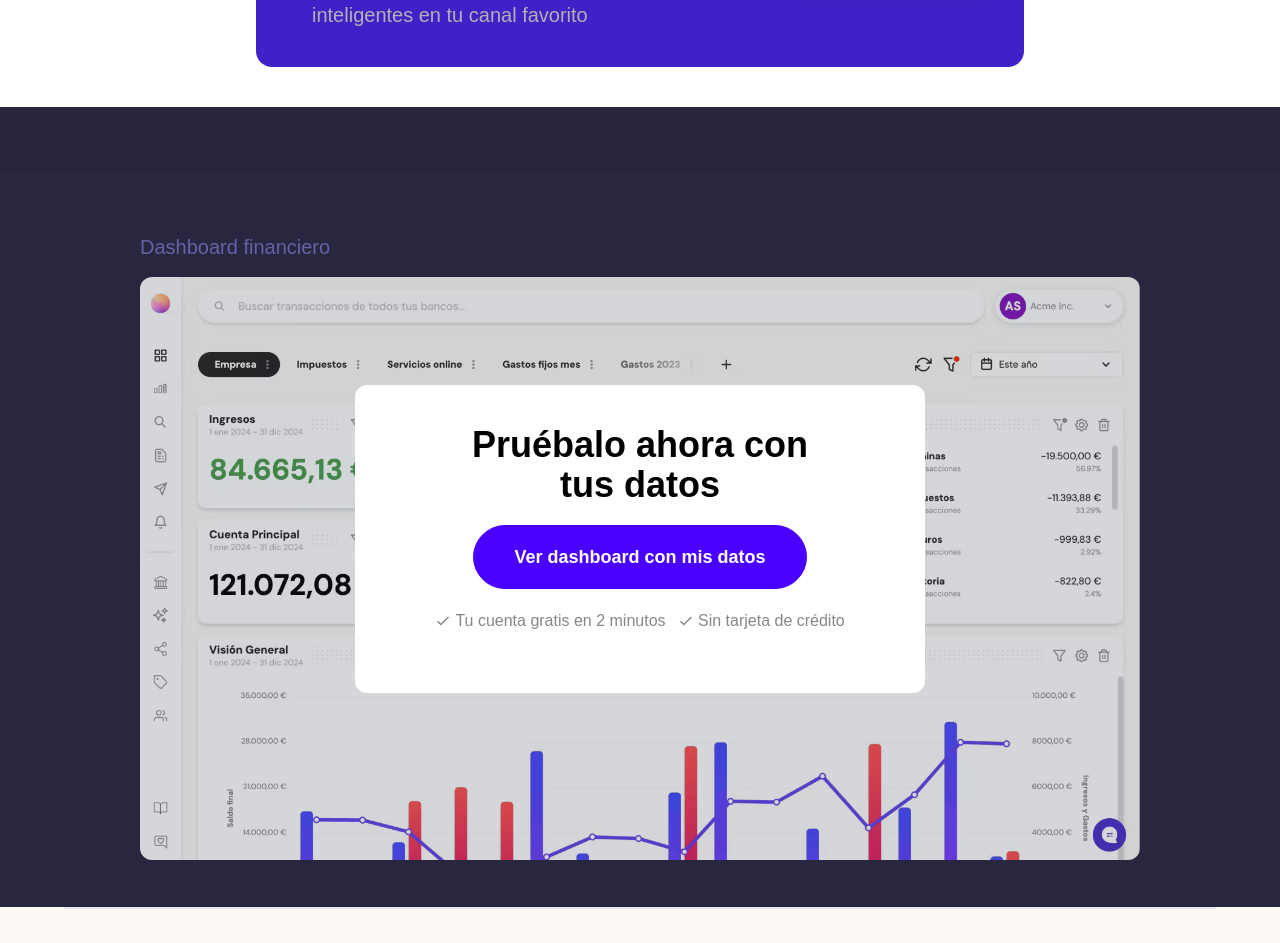
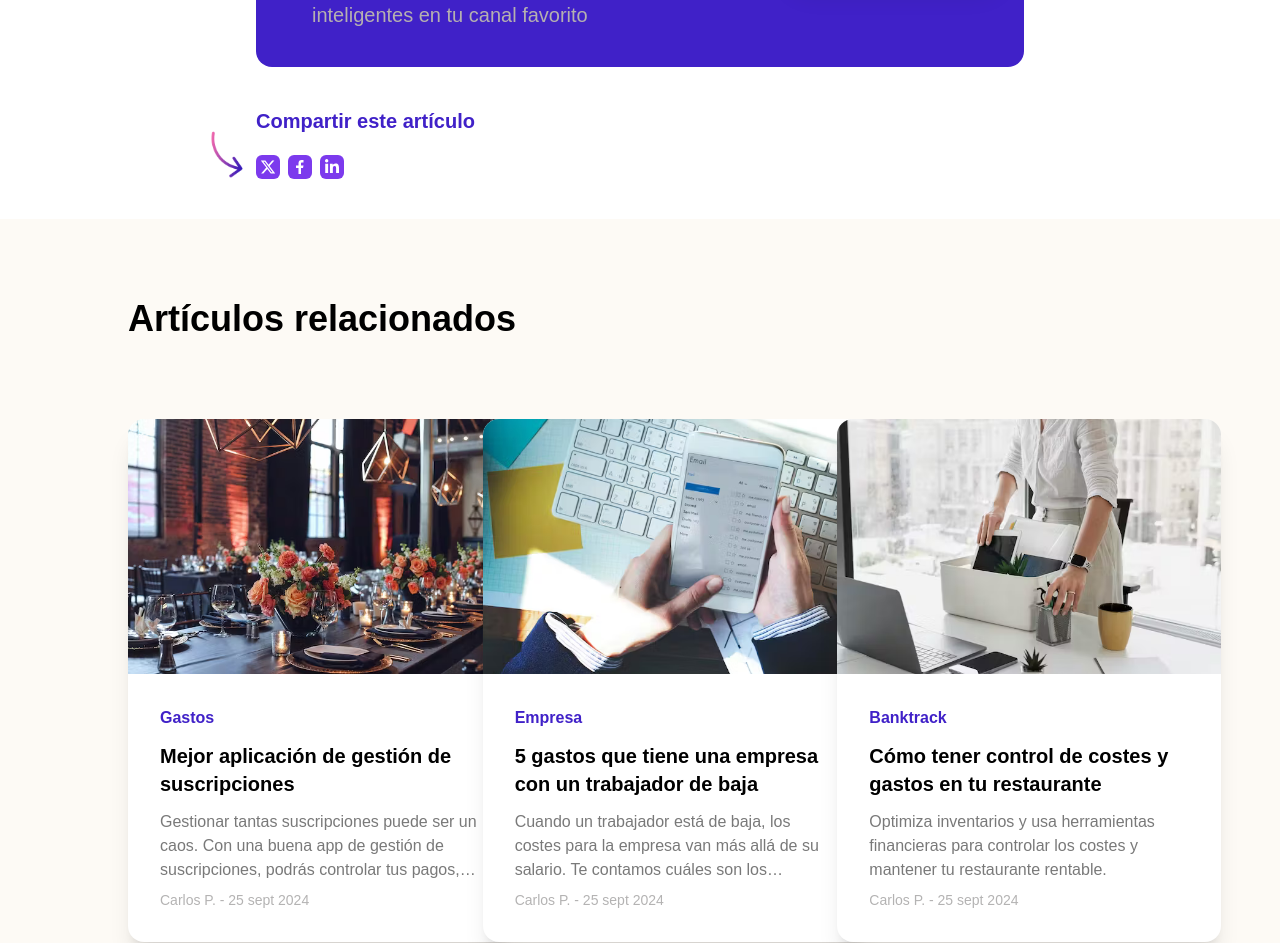
Before and after one commit to Shakib-Shajid/banktrack, a Next.js app: page /blog/1 in a window 1280 px wide. Shown: the part 5054-5997 px from the top of the page. Built offline with nearby package versions, Linux system fonts and the light colour scheme.

Commit message:
blog details page added

```diff
--- a/src/app/blog/[id]/page.jsx
+++ b/src/app/blog/[id]/page.jsx
@@ -2,6 +2,11 @@ import Data from '@/components/Data';
 import Image from 'next/image';
 import Link from 'next/link';
 import React from 'react';
+import { FaXTwitter } from "react-icons/fa6";
+import { LiaFacebookF } from "react-icons/lia";
+import { FaLinkedinIn } from "react-icons/fa6";
+
+
 
 const page = () => {
     return (
@@ -140,6 +145,76 @@ const page = () => {
                     <Link href="/registrarse"><button className='btn btn-lg bg-white rounded-full text-[#4021C8] shadow-xl'>Crear cuenta AHORA</button></Link>
                 </div>
 
+                <div className='text-xl my-10 relative'>
+                    <Image src="/arrow_1.png" width="50" height="50" alt="" className='absolute -left-14 top-5' />
+
+                    <h3 className='text-[#4021C8] font-bold mb-5'>Compartir este artículo</h3>
+                    <div className='flex gap-2 my-3'>
+                        <FaXTwitter className='bg-violet-600 text-white p-1 rounded-md text-2xl' />
+                        <LiaFacebookF className='bg-violet-600 text-white p-1 rounded-md text-2xl' />
+                        <FaLinkedinIn className='bg-violet-600 text-white p-1 rounded-md text-2xl' />
+                    </div>
+
+                </div>
+
+            </div>
+            <div className='bg-[#FDFAF5] py-20'>
+                <div className='w-[80%] mx-auto'>
+                    <h3 className='text-4xl font-bold'>Artículos relacionados</h3>
+
+                    <div className="grid grid-cols-1 md:grid-cols-2 lg:grid-cols-3 gap-10 mt-10 lg:mt-20 ">
+                        {/* 1st Card */}
+                        <div className="card bg-base-100 lg:w-96 shadow-xl">
+                            <figure>
+                                <Image src="/blog_2.png" width="300" height="300" alt="" className="w-full" />
+                            </figure>
+                            <div className="card-body">
+                                <p className="font-bold text-[#4021C8]">Gastos</p>
+                                <h2 className="card-title min-h-[64px]">Mejor aplicación de gestión de suscripciones</h2>
+                                <p className="text-[#797979] line-clamp-3">
+                                    Gestionar tantas suscripciones puede ser un caos. Con una buena app de gestión de suscripciones, podrás controlar tus pagos, evitar renovaciones inesperadas y ahorrar dinero.
+                                </p>
+                                <div className="card-actions justify-end text-sm text-[#b4b3b3]">
+                                    <p>Carlos P. - 25 sept 2024</p>
+                                </div>
+                            </div>
+                        </div>
+
+                        {/* 2nd Card */}
+                        <div className="card bg-base-100 lg:w-96 shadow-xl">
+                            <figure>
+                                <Image src="/blog_3.png" width="300" height="300" alt="" className="w-full" />
+                            </figure>
+                            <div className="card-body">
+                                <p className="font-bold text-[#4021C8]">Empresa</p>
+                                <h2 className="card-title min-h-[64px]">5 gastos que tiene una empresa con un trabajador de baja</h2>
+                                <p className="text-[#797979] line-clamp-3">
+                                    Cuando un trabajador está de baja, los costes para la empresa van más allá de su salario. Te contamos cuáles son los principales gastos.
+                                </p>
+                                <div className="card-actions justify-end text-sm text-[#b4b3b3]">
+                                    <p>Carlos P. - 25 sept 2024</p>
+                                </div>
+                            </div>
+                        </div>
+
+                        {/* 3rd Card */}
+                        <div className="card bg-base-100 lg:w-96 shadow-xl">
+                            <figure>
+                                <Image src="/blog_4.png" width="300" height="300" alt="" className="w-full" />
+                            </figure>
+                            <div className="card-body">
+                                <p className="font-bold text-[#4021C8]">Banktrack</p>
+                                <h2 className="card-title min-h-[64px]">Cómo tener control de costes y gastos en tu restaurante</h2>
+                                <p className="text-[#797979] line-clamp-3">
+                                    Optimiza inventarios y usa herramientas financieras para controlar los costes y mantener tu restaurante rentable.
+                                </p>
+                                <div className="card-actions justify-end text-sm text-[#b4b3b3]">
+                                    <p>Carlos P. - 25 sept 2024</p>
+                                </div>
+                            </div>
+                        </div>
+                    </div>
+                </div>
             </div>
             <Data />
         </div>
```
Also changed, not shown: public/arrow_1.png (added).
